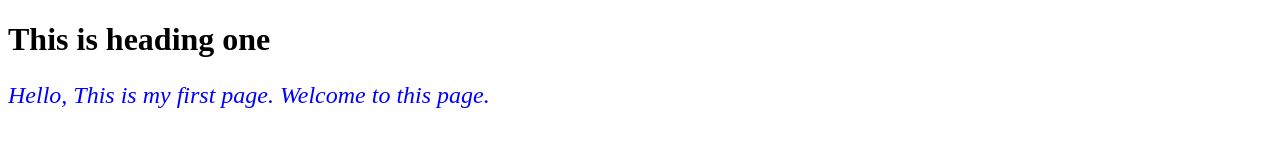
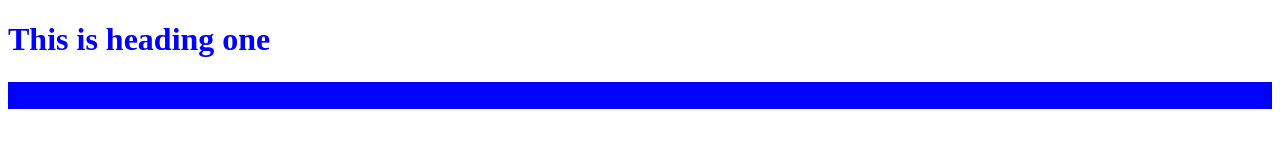
Before and after one commit to aimalsayeq/aimalsayeq.github.io, a plain HTML site: page index.html in a window 1280 px wide. Drawn offline with Linux system fonts and the light colour scheme.

Commit message:
bk updated

```diff
--- a/style.css
+++ b/style.css
@@ -2,4 +2,8 @@ p{
   color: blue;
   font-style: italic;
   font-size: 24px;
+  background-color: blue
 }
+h1{
+  color: blue;
+}
```
